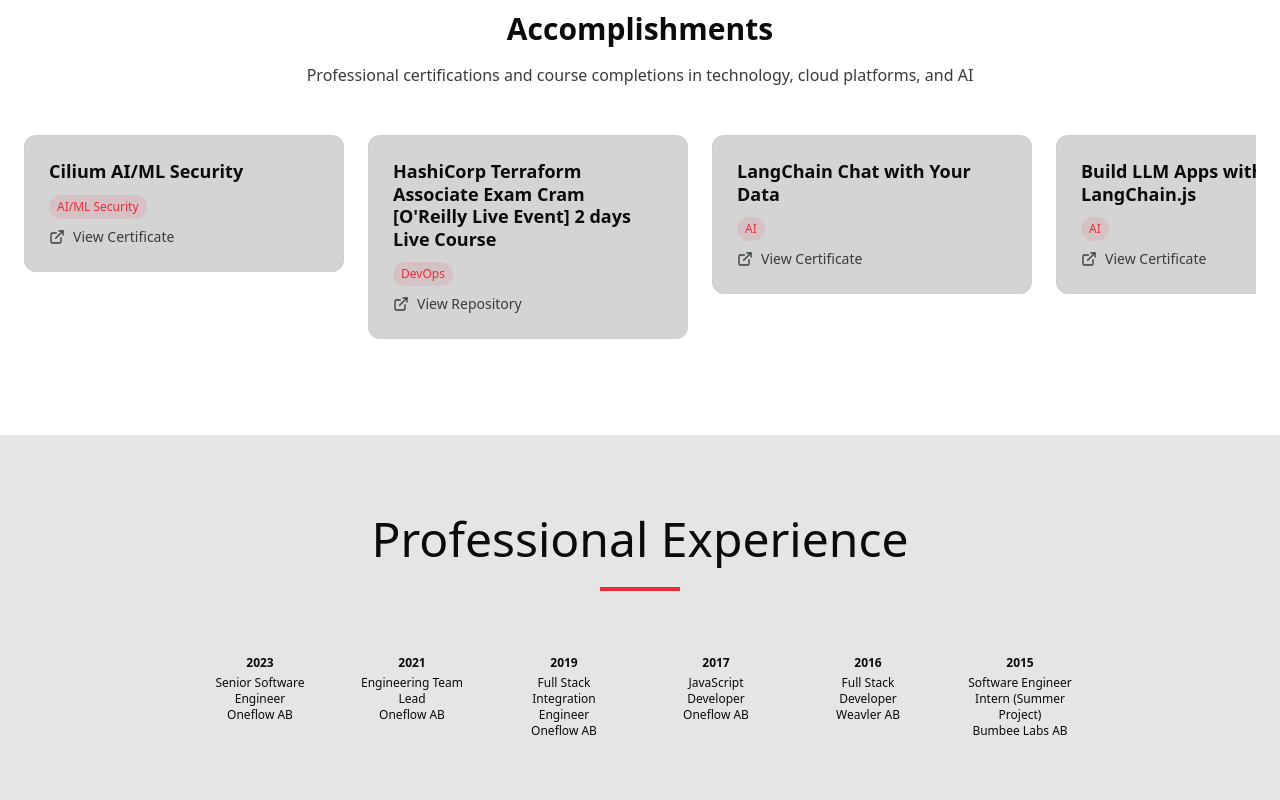
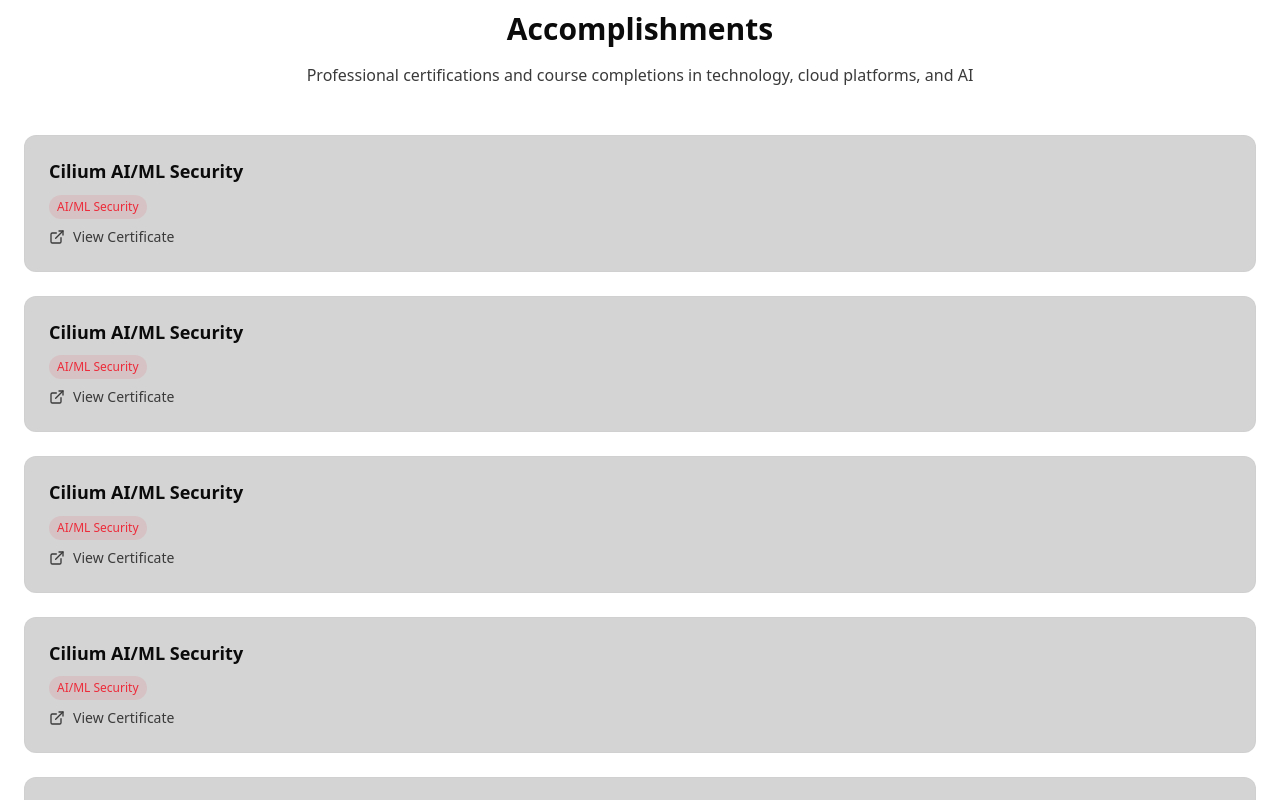
Before and after one commit to p10ns11y/devprofile, a Next.js app: page / in a window 1280 px wide. Shown: the part 3360-4160 px from the top of the page. Built offline with nearby package versions, Linux system fonts and the light colour scheme.

Commit message:
Iter2: Accomplishments layout
Prompt: I chaged my mind, for content site, horizontal scroll is not correct. Think different

```diff
--- a/src/components/accomplishments.tsx
+++ b/src/components/accomplishments.tsx
@@ -6,6 +6,13 @@
 import cvdata from '@/data/cvdata.json';
 
 export function Accomplishments() {
+  const getCols = (len: number) => {
+    for (let c = 4; c >= 1; c--) {
+      if (len % c === 0) return c;
+    }
+    return 1;
+  };
+
   const renderCourseCard = (course: { name: string; url: string; domain: string, proof_of_accomplishment: string }, index: number) => (
     <motion.div
       key={index}
@@ -66,12 +73,8 @@
             </p>
           </div>
 
-          <div className="flex gap-6 overflow-x-auto pb-4 snap-x snap-mandatory">
-            {cvdata.courses.map((course, index) => (
-              <div key={index} className="flex-shrink-0 w-80 snap-start">
-                {renderCourseCard(course, index)}
-              </div>
-            ))}
+          <div className="grid gap-6" style={{ gridTemplateColumns: `repeat(${getCols(cvdata.courses.length)}, 1fr)` }}>
+            {cvdata.courses.map((course, index) => renderCourseCard(course, index))}
           </div>
         </motion.div>
       </div>
--- a/src/data/cvdata.json
+++ b/src/data/cvdata.json
@@ -240,6 +240,27 @@
     ]
   },
   "courses": [
+    {
+      "name": "Cilium AI/ML Security",
+      "url": "https://www.credly.com/badges/09e29284-43e8-4ea3-aa62-196d977d34d8",
+      "domain": "AI/ML Security",
+      "type": "course",
+      "proof_of_accomplishment": "accomplishment_url"
+    },
+    {
+      "name": "Cilium AI/ML Security",
+      "url": "https://www.credly.com/badges/09e29284-43e8-4ea3-aa62-196d977d34d8",
+      "domain": "AI/ML Security",
+      "type": "course",
+      "proof_of_accomplishment": "accomplishment_url"
+    },
+    {
+      "name": "Cilium AI/ML Security",
+      "url": "https://www.credly.com/badges/09e29284-43e8-4ea3-aa62-196d977d34d8",
+      "domain": "AI/ML Security",
+      "type": "course",
+      "proof_of_accomplishment": "accomplishment_url"
+    },
     {
       "name": "Cilium AI/ML Security",
       "url": "https://www.credly.com/badges/09e29284-43e8-4ea3-aa62-196d977d34d8",
```
